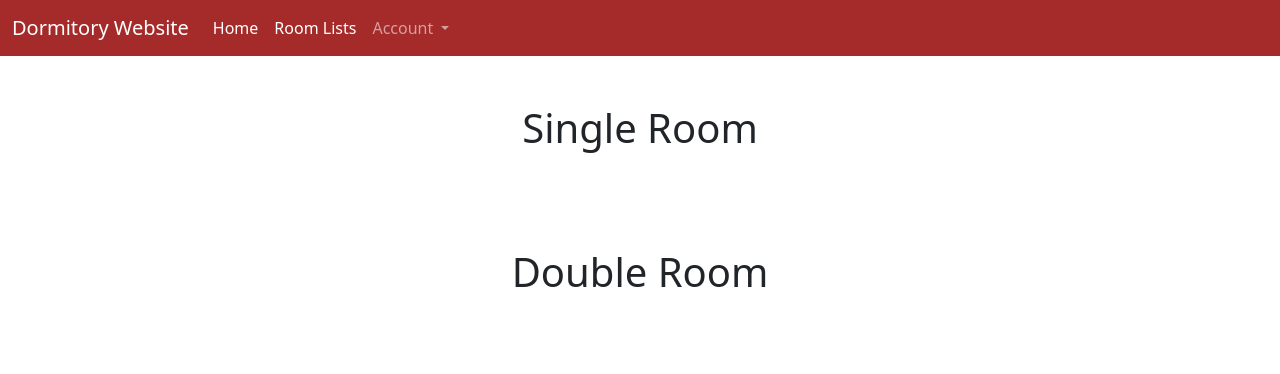
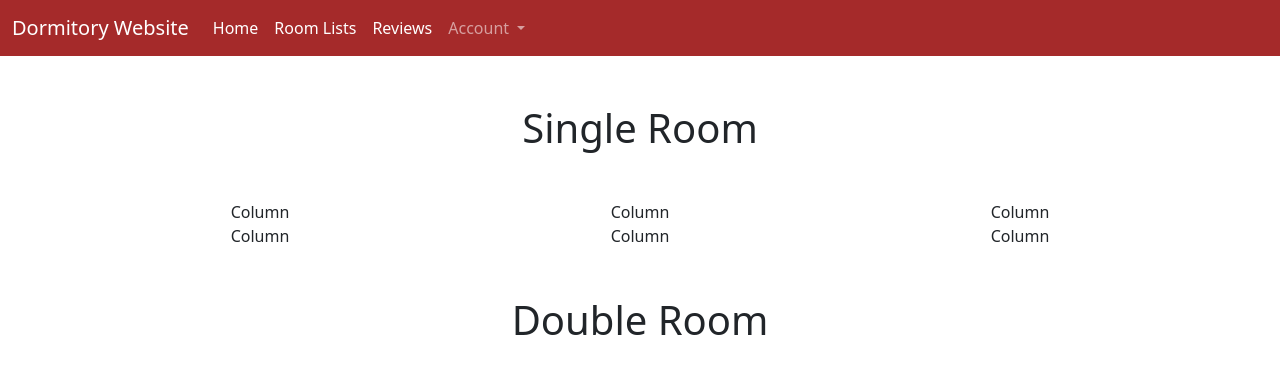
Before and after one commit to Database-Project-Dormitory-website/Dormitory-Website, a Flask app: page /roomlists in a window 1280 px wide. Shown: the top 374 px of the page. Run offline with Flask 3, Linux system fonts and the light colour scheme.

Commit message:
Added reviews page & update Navbar

```diff
--- a/app.py
+++ b/app.py
@@ -258,6 +258,10 @@ def register():
 def roomlists():
     return render_template('roomlists.html')
 
+@app.route('/reviews')
+def reviews():
+    return render_template('reviews.html')
+
 @app.route("/remove_menu_item", methods=['POST'])
 def remove_menu_item():
     item_id = request.form['item_id']
--- a/templates/guestlogin.html
+++ b/templates/guestlogin.html
@@ -14,7 +14,9 @@
           <label for="password" class="form-label">Password</label>
           <input type="password" class="form-control" id="password" name="password" />
         </div>
-        <button type="submit" class="btn btn-primary">Submit</button>
+        <div class="text-center">
+          <button type="submit" class="btn btn-primary">Submit</button>
+        </div>
       </form>
       </div>
     </div>
--- a/templates/navbar.html
+++ b/templates/navbar.html
@@ -15,6 +15,10 @@
           <a class="nav-link active" aria-current="page" href="{{ url_for('roomlists') }}">Room Lists</a>
         </li>
 
+        <li class="nav-item">
+          <a class="nav-link active" aria-current="page" href="{{ url_for('reviews') }}">Reviews</a>
+        </li>
+
         <li class="nav-item dropdown">
           <a class="nav-link dropdown-toggle" href="#" role="button" data-bs-toggle="dropdown" aria-expanded="false">
             Account
--- a/templates/register.html
+++ b/templates/register.html
@@ -37,7 +37,9 @@
                     <label for="confirm_password" class="form-label">Confirm Password</label>
                     <input type="password" class="form-control" id="confirm_password" name="confirm_password">
                 </div>
-                <button type="submit" class="btn btn-primary">Submit</button>
+                <div class="text-center">
+                    <button type="submit" class="btn btn-primary">Submit</button>
+                </div>
             </form>
         </div>
     </div>
--- a/templates/roomlists.html
+++ b/templates/roomlists.html
@@ -9,6 +9,31 @@
     </div>
 </div>
 
+<div class="container text-center">
+    <div class="row">
+      <div class="col-lg-4 col-md-12 mb-4 mb-lg-0">
+        Column
+      </div>
+      <div class="col-lg-4 col-md-12 mb-4 mb-lg-0">
+        Column
+      </div>
+      <div class="col-lg-4 col-md-12 mb-4 mb-lg-0">
+        Column
+      </div>
+    </div>
+    <div class="row">
+        <div class="col-lg-4 col-md-12 mb-4 mb-lg-0">
+          Column
+        </div>
+        <div class="col-lg-4 col-md-12 mb-4 mb-lg-0">
+          Column
+        </div>
+        <div class="col-lg-4 col-md-12 mb-4 mb-lg-0">
+          Column
+        </div>
+      </div>
+  </div>
+
 <div class="container mt-5">
     <div class="row justify-content-center">
         <div class="col-md-6">
```
Also changed, not shown: templates/adminlogin.html (+1 -12 lines), templates/reviews.html (added, +15 -0 lines).
